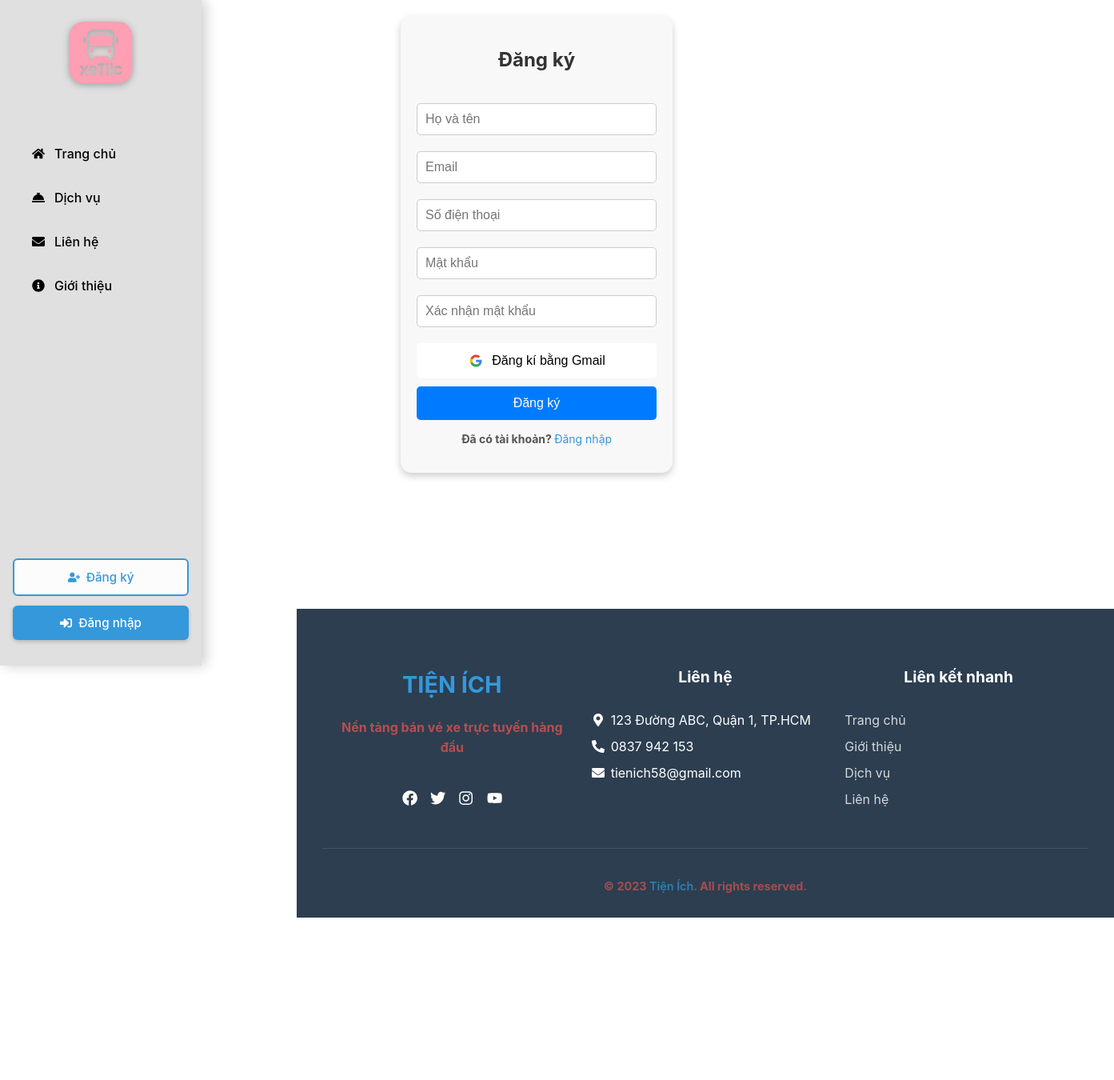
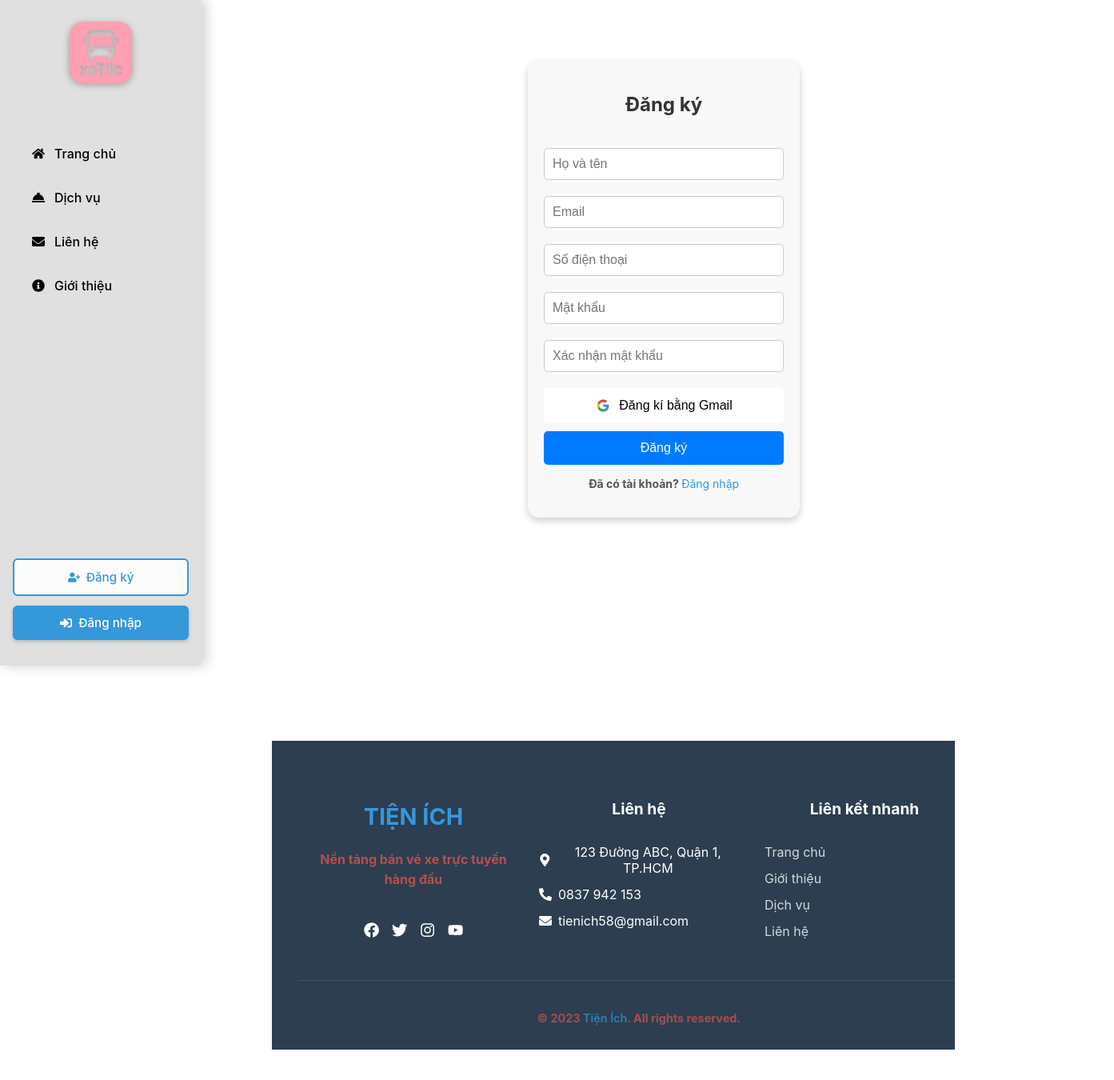
Before and after one commit to 84796578ran/SU25SE048_GSU25SE52_Bus-online-bus-ticket-sales_FE, a React (Create React App) app in the folder SU25SE048_GSU25SE52_Bus-online-bus-ticket-sales_FE/op/: page /register in a window 1280 px wide. Shown: the whole page at 80% size, 1393 px wide, since content can reach past the window. Before the commit the page ends 1187 px from the top, so only its background shows below. Built offline with nearby package versions, Linux system fonts and the light colour scheme.

Commit message:
edit Footer, About, BookTicket

```diff
--- a/SU25SE048_GSU25SE52_Bus-online-bus-ticket-sales_FE/op/src/components/about/About.css
+++ b/SU25SE048_GSU25SE52_Bus-online-bus-ticket-sales_FE/op/src/components/about/About.css
@@ -3,6 +3,7 @@
     display: flex;
     min-height: 100vh;
     flex-direction: column;
+    overflow-x: hidden;
 }
 
 .about-section {
@@ -122,6 +123,11 @@
     margin-left: 220px;
 }
 
+.about-footer {
+    margin-top: 40px;
+    margin-left: -50px;
+}
+
 /* Responsive design */
 @media (max-width: 768px) {
     .about-content {
--- a/SU25SE048_GSU25SE52_Bus-online-bus-ticket-sales_FE/op/src/components/about/About.jsx
+++ b/SU25SE048_GSU25SE52_Bus-online-bus-ticket-sales_FE/op/src/components/about/About.jsx
@@ -37,7 +37,10 @@ function About() {
                         </div>
                     </div>
                 </div>
-                <Footer />
+                <div className='about-footer'>
+                    <Footer
+                    />
+                </div>
             </div>
         </div>
     )
--- a/SU25SE048_GSU25SE52_Bus-online-bus-ticket-sales_FE/op/src/components/footer/Footer.css
+++ b/SU25SE048_GSU25SE52_Bus-online-bus-ticket-sales_FE/op/src/components/footer/Footer.css
@@ -153,10 +153,10 @@
     background: #2c3e50;
     color: white;
     padding: 2rem 0 0.5rem;
-    margin-top: auto;
-    width: calc(100% - 280px);
+    margin-top: 10px;
+    width: calc(100% - 140px) !important;
     display: grid;
-    margin-left: 0;
+
 }
 
 .footer-title::after {
--- a/SU25SE048_GSU25SE52_Bus-online-bus-ticket-sales_FE/op/src/components/footer/Footer.jsx
+++ b/SU25SE048_GSU25SE52_Bus-online-bus-ticket-sales_FE/op/src/components/footer/Footer.jsx
@@ -5,7 +5,7 @@ const Footer = () => {
     return (
         <footer className="contact-footer" style={{
             marginLeft: '40px', width: '100%',
-            marginTop: '150px', transform: 'translateX(-70px)'
+            marginTop: '150px'
         }}>
             <div className="footer-container">
                 <div className="footer-brand">
--- a/SU25SE048_GSU25SE52_Bus-online-bus-ticket-sales_FE/op/src/pages/customer/bookTicket/BookTicket.css
+++ b/SU25SE048_GSU25SE52_Bus-online-bus-ticket-sales_FE/op/src/pages/customer/bookTicket/BookTicket.css
@@ -2,7 +2,7 @@
     width: 300px;
     margin: 0 auto;
     padding: 20px;
-    border: 2px solid #27ae60;
+    margin-top: 90px;
     border-radius: 8px;
     background-color: #f1f1f1;
 }
--- a/SU25SE048_GSU25SE52_Bus-online-bus-ticket-sales_FE/op/src/services/login/Login.jsx
+++ b/SU25SE048_GSU25SE52_Bus-online-bus-ticket-sales_FE/op/src/services/login/Login.jsx
@@ -24,14 +24,14 @@ const LoginForm = () => {
                 const response = {
                     data: {
                         success: true,
-                        redirectTo: '/manage-route'
+                        redirectTo: '/bookTicket'
                     }
                 }
                 if (response.data.success) {
                     setLoginStatus(true);
                     localStorage.setItem('user', JSON.stringify(response.data.user));
                     localStorage.setItem('token', response.data.token);
-                    const redirectTo = response.data.redirectTo || '/manage-route';
+                    const redirectTo = response.data.redirectTo || '/bookTicket';
                     navigate(redirectTo);
                 } else {
                     throw new Error('Sai tên đăng nhập hoặc mật khẩu');
--- a/SU25SE048_GSU25SE52_Bus-online-bus-ticket-sales_FE/op/src/services/register/Register.css
+++ b/SU25SE048_GSU25SE52_Bus-online-bus-ticket-sales_FE/op/src/services/register/Register.css
@@ -6,7 +6,8 @@
     margin: 0 auto;
     text-align: center;
     align-self: center;
-    margin-left: 340px;
+    margin-left: 400px;
+    margin-top: 56px;
     box-shadow: 0 4px 10px rgba(0, 0, 0, 0.2);
 }
 
@@ -19,10 +20,10 @@
 }
 
 .register-footer {
-    margin-left: 240px;
-    width: calc(100% - 240px);
+    margin-left: 40px;
+    width: calc(100% - 70px);
     padding: 20px 0;
-    margin-top: auto;
+    margin-top: 109px;
 }
 
 .content-wrapper {
```
